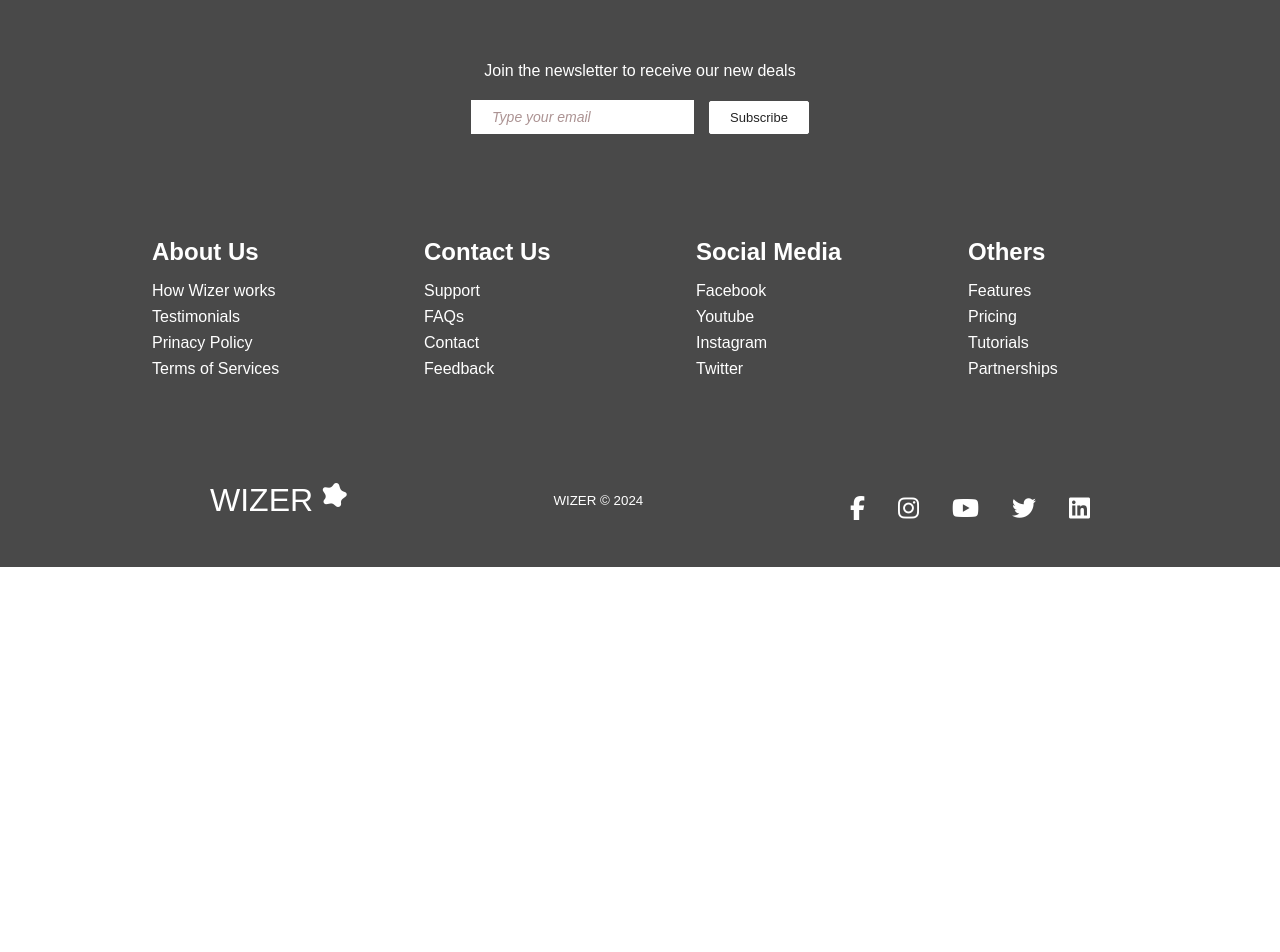
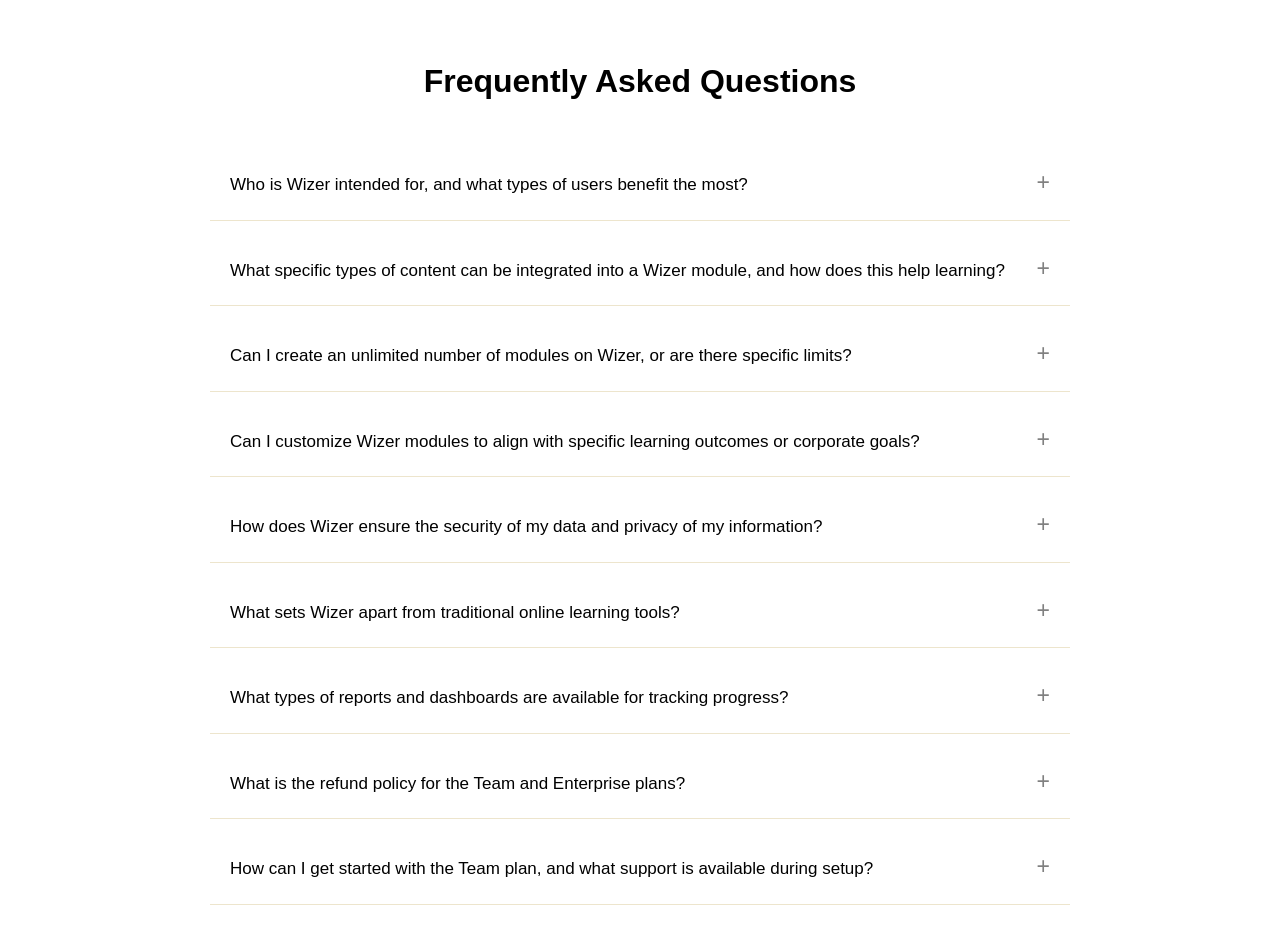
Before and after one commit to INFT6900-IT-Project/Wizer-app, a React (Create React App) app: page /features in a window 1280 px wide. Shown: the part 1520-2472 px from the top of the page. Before the commit the page ends 2087 px from the top, so only its background shows below. Built offline with nearby package versions, Linux system fonts and the light colour scheme.

Commit message:
Adoria | 11 Nov 24 | QaAs

```diff
--- a/src/components/HeroSection.css
+++ b/src/components/HeroSection.css
@@ -88,7 +88,7 @@
 }
 
 .fa-chevron-right  {
-    font-size: 0.8rem;
+    font-size: 1rem;
     margin-left: 0.2rem;
 }
 
--- a/src/components/Pages/ContactUs.css
+++ b/src/components/Pages/ContactUs.css
@@ -67,7 +67,7 @@
     margin: 0px 10px;
 }
 
-.fa-angle-down{
+.fa-chevron-down{
     margin-top: 20px;
     font-size: 20px;
     color: rgb(158, 158, 158);
--- a/src/components/Pages/ContactUs.js
+++ b/src/components/Pages/ContactUs.js
@@ -69,7 +69,7 @@
           <p className='team-desc'>Connect with our friendly support team and get assistance from real people,
             ready to help you with any questions or concerns. We're here to provide personalized,
             prompt support every step of the way</p>
-            <i class="fa-solid fa-angle-down"></i>
+            <i class="fa-solid fa-chevron-down"></i>
           </div>
         <div className='contact-us-card-container'>
         <div className='cards-wrap'>
--- a/src/components/Pages/Features.css
+++ b/src/components/Pages/Features.css
@@ -11,7 +11,7 @@
   }
 
 .ad-feature-description {
-    font-size: 26px;
+    font-size: 23px;
     padding: 10px 158px;
     line-height: 1.5;
     font-weight: 400;
@@ -24,7 +24,7 @@
 
 .p-cards{
     padding: 20px 30px;
-    font-size: 13px;
+    font-size: 14px;
     line-height: 1.5;
     text-align: center;
     color: rgb(108, 105, 105);
@@ -49,16 +49,16 @@
 }
 
 .ad-ft-card{
-    width: 280px;
+    width: 300px;
     background-color: #ffffff;
     border-radius: 50px;
     overflow: hidden;
     box-shadow: 0px 2px 4px #a2b8bb;
-    margin: 22px;
+    margin: 29px;
 }
 
 .ad-ft-card img{
-    width: 280px;
+    width: 300px;
     height: 200px;
     object-fit: cover;
 }
@@ -138,7 +138,7 @@
 }
 
 
-@media screen and (min-width: 1400px){
+@media screen and (min-width: 1500px){
     .vid-desc{
         display: block;
         margin: auto;
@@ -153,7 +153,16 @@
         margin-left: 70px;
         margin-right: 70px;
         margin-bottom: 30px;
-      }
+    }
+
+    .ad-feature-description {
+        font-size: 26px;
+    }
+
+    .ad-ft-card{
+        margin: 59px;
+    }
+
 }
 
 @media screen and (max-width: 960px){
--- a/src/components/Pages/Features.js
+++ b/src/components/Pages/Features.js
@@ -4,11 +4,12 @@
 import customization from '../../ImageVideo/customization.jpg';
 import quiz from '../../ImageVideo/quiz.jpg';
 import explore from '../../ImageVideo/explore.mp4';
+import QaA from '../QaA.js'
 function Features() {
   return (
 
 
-    <div className>
+    <div>
       <h1 className='ad-feature-title'>WIZER</h1>
       <h2 className='ad-feature-description'>Our platform elevates educational and training experiences with customizable, user-friendly modules. It empowers users to create personalized learning paths, delivering innovative solutions that engage and enable learners to achieve their full potential</h2>
 
@@ -67,7 +68,9 @@
 
       </div>
 
+      <QaA/>
     </div>
+
   )
 }
 
--- /dev/null
+++ b/src/components/QaA.css
@@ -0,0 +1,112 @@
+.ad-qa-title {
+    margin-bottom: 30px;
+}
+
+.ad-qa-wrap {
+    display: flex;
+    justify-content: center;
+    align-items: center;
+    padding: 120px 240px;
+    line-height: 1.5;
+    flex-wrap: wrap;
+}
+
+.ad-accordion {
+    cursor: pointer;
+
+}
+
+.ad-question h2,
+.ad-question-expand h2 {
+    font-size: 21px;
+    font-weight: 540;
+}
+
+.ad-question,
+.ad-question-expand {
+    display: flex;
+    justify-content: space-between;
+    align-items: first baseline;
+    padding: 20px 20px;
+}
+
+.ad-question span,
+.ad-question-expand span {
+    font-size: 23px;
+    color: gray;
+    margin-left: 20px;
+}
+
+
+.ad-a-item {
+    margin: 10px;
+    border-bottom: 1.5px solid #bd9e4945;
+}
+
+
+
+.ad-a-item:hover .ad-question,
+.ad-question-expand {
+    background-color: #ffc07217;
+    transition: 0.3s;
+}
+
+
+.ad-answer-show {
+    font-size: 18px;
+    color: rgb(61, 60, 60);
+    padding: 20px 50px;
+    transition: all 0 9999pc;
+    height: auto;
+    margin-left: 20px;
+    max-height: 9999p;
+
+}
+
+
+.ad-answer-close {
+    overflow: hidden;
+    max-height: 0;
+    transition: max-height 0.2s ease-out;
+}
+
+
+@media screen and (max-width: 1360px) {
+
+    .ad-question h2,
+    .ad-question-expand h2 {
+        font-size: 17px;
+    }
+
+    .ad-qa-wrap {
+        padding: 120px 200px;
+    }
+
+
+    .ad-answer-show {
+        font-size: 16.7px;
+    }
+}
+
+
+@media screen and (min-width: 1500px) {
+
+    .ad-question h2,
+    .ad-question-expand h2 {
+        font-size: 23px;
+    }
+
+     .ad-qa-wrap {
+        padding: 120px 340px;
+    }
+
+
+    .ad-answer-show {
+        font-size: 20px;
+    }
+
+    .ad-question,
+    .ad-question-expand {
+        padding: 26px 23px;
+}
+}
--- /dev/null
+++ b/src/components/QaA.js
@@ -0,0 +1,77 @@
+import React from 'react';
+import { useState } from 'react';
+import './QaA.css';
+
+function QaA() {
+
+  const [selected, setSelected] = useState(null)
+
+  const toggle = (i) => {
+    if (selected === i) {
+        return setSelected(null)
+    }
+
+    setSelected(i)
+  }
+
+
+  return (
+    <div className='ad-qa-wrap'>
+        <h1 className='ad-qa-title'>Frequently Asked Questions</h1>
+        <div className='ad-accordion'>
+            {QaAQuestion.map((item, i) => ( /*the i represents the index of the current item in the QaAQuestion array*/
+                <div className='ad-a-item'>
+                    <div className={selected === i ? 'ad-question-expand' : 'ad-question' } onClick={() => toggle(i)}>
+                        <h2>{item.question}</h2>
+                        <span>{selected === i ? '-' : '+' }</span>
+                    </div>
+                    <div className={selected === i ? 'ad-answer-show' : 'ad-answer-close' }>{item.answer}</div>
+
+                </div>
+            ))}
+        </div>
+    </div>
+  )
+}
+
+const QaAQuestion = [
+    {
+        question: 'Who is Wizer intended for, and what types of users benefit the most?',
+        answer: "Wizer is ideal for educational institutions, training providers, companies, and individuals interested in delivering or receiving structured, interactive content. Teachers, corporate trainers, HR teams, and personal development enthusiasts can all benefit from Wizer's flexible platform, as it allows them to tailor training to diverse learning objectives and preferences."
+    },
+    {
+        question:'What specific types of content can be integrated into a Wizer module, and how does this help learning?',
+        answer: "Wizer supports a variety of content types to create engaging modules, including text explanations, embedded videos, interactive quizzes, PDF downloads, and other assessments. By combining these elements, users can create layered and comprehensive modules that allow learners to absorb information in multiple ways, boosting retention and accommodating different learning preferences."
+    },
+    {
+        question: 'Can I create an unlimited number of modules on Wizer, or are there specific limits?',
+        answer:"While Wizer allows users to create multiple modules, certain subscription plans may include limitations on storage or restrict the number of active modules per account. Check your plan details in the Wizer dashboard to confirm your specific limits, or contact support for further clarification."
+    },
+    {
+        question: 'Can I customize Wizer modules to align with specific learning outcomes or corporate goals?',
+        answer: "Yes, Wizer offers a high degree of customization, allowing creators to align each module with their specific objectives. You can set difficulty levels, choose relevant content types, and design quizzes that match the desired outcomes of each training session, ensuring the learning experience is closely tied to your goals."
+
+    },
+    {
+        question: 'How does Wizer ensure the security of my data and privacy of my information?',
+        answer: "Wizer employs robust data security measures, including encryption protocols to secure data storage and transfer. The platform also adheres to strict privacy policies, protecting your personal information and ensuring that only you and authorized personnel can access sensitive data associated with your account."
+    },
+    {
+        question: 'What sets Wizer apart from traditional online learning tools?',
+        answer: "Wizer provides a unique level of customization, allowing creators to design modules with adaptable content formats and interactive assessments, all within a secure environment. Unlike many platforms that rely on static content, Wizer lets users create dynamic modules that engage learners with quizzes, feedback, and progress tracking, catering to a wide range of learning styles and needs."
+    },
+    {
+        question: 'What types of reports and dashboards are available for tracking progress?',
+        answer: "Both the Team and Enterprise plans include detailed dashboards and reports that allow administrators and team leads to monitor skill progress, completion rates, and individual performance. These tools provide insights into team development, highlight areas for improvement, and help tailor learning paths according to group needs."
+    },
+    {
+        question: 'What is the refund policy for the Team and Enterprise plans?',
+        answer: "Wizer offers a 14-day money-back guarantee for both the Team and Enterprise plans, giving organizations the flexibility to explore the platform risk-free. If the plan does not meet expectations within the first 14 days, you can request a full refund."
+    },
+    {
+        question: 'How can I get started with the Team plan, and what support is available during setup?',
+        answer: "To start with the Team plan, click on “Get Started” on Wizer’s pricing page. Once registered, you’ll have immediate access to the course catalog and features. For additional setup guidance, the Wizer support team is available to assist with onboarding and initial configuration."
+    }
+]
+
+export default QaA
```
